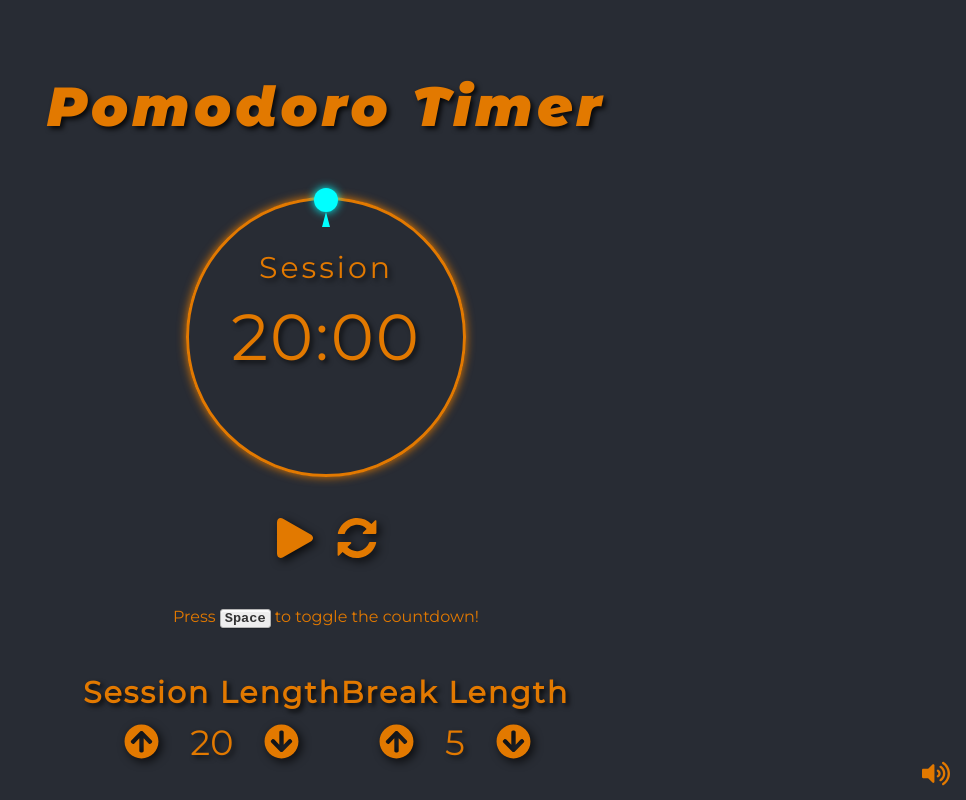
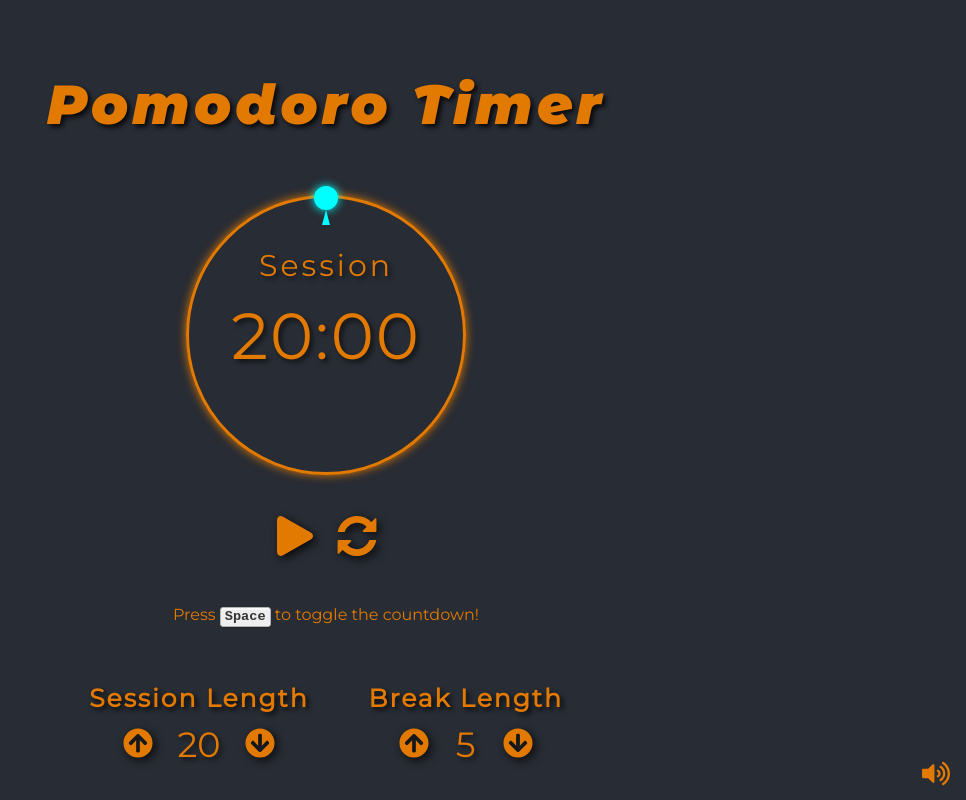
Before and after one commit to ianto3/pomodoro, a React (Create React App) app: page / in a window 1280 px wide. Shown: the whole page, without its empty margins (314-1280 px from the left). Built offline with nearby package versions, Linux system fonts and the light colour scheme.

Commit message:
Modified Readme, added aria-labels and used Autoprefixer

```diff
--- a/src/App.js
+++ b/src/App.js
@@ -17,7 +17,6 @@ function App() {
 
   const reduceSessionLength = () => {
     if (sessionLength > 1) {
-      console.log(sessionLength)
       setSessionLength(prevLength => prevLength - 1);
     }
   }
--- a/src/components/SetTimer.js
+++ b/src/components/SetTimer.js
@@ -3,12 +3,12 @@ import React from 'react'
 const SessionControls = ({ time, incrementFunc, decrementFunc, timerIsRunning }) => {
     return (
         <div className="timer-controls">
-            <button className="increment-button" onClick={incrementFunc} disabled={timerIsRunning}>
-                <img src={process.env.PUBLIC_URL + `/assets/icons/up-arrow.svg`} alt="Increase time" />
+            <button className="increment-button" aria-label="increment value" onClick={incrementFunc} disabled={timerIsRunning}>
+                <img src={process.env.PUBLIC_URL + `/assets/icons/up-arrow.svg`} alt="Up arrow" />
             </button>
             <span className="time-set">{time}</span>
-            <button className="decrement-button" onClick={decrementFunc} disabled={timerIsRunning}>
-                <img src={process.env.PUBLIC_URL + `/assets/icons/down-arrow.svg`} alt="Decrease time" />
+            <button className="decrement-button" aria-label="decrement value" onClick={decrementFunc} disabled={timerIsRunning}>
+                <img src={process.env.PUBLIC_URL + `/assets/icons/down-arrow.svg`} alt="Down arrow" />
             </button>
         </div>
     )
--- a/src/components/Timer.js
+++ b/src/components/Timer.js
@@ -30,7 +30,6 @@ const Timer = ({ sessionLength, breakLength, isTimerRunning }) => {
 
         if (newDegPosition >= 360) {
             timerIndicator.style.transform = `rotate(${totalDeg + 360}deg)`;
-
         } else {
             timerIndicator.style.transform = `rotate(${totalDeg + newDegPosition}deg)`;
         }
@@ -146,17 +145,17 @@ const Timer = ({ sessionLength, breakLength, isTimerRunning }) => {
                     : <span className="time">{pad(minutes)}:{pad(seconds)}</span>}
             </div>
             <div className="timer-btns">
-                <button className="play-btn" onClick={() => setPlay(!play)}>
+                <button className="play-btn" aria-label="toggle play" onClick={() => setPlay(!play)}>
                     <img src={process.env.PUBLIC_URL + `/assets/icons/${play ? "pause" : "play"}.svg`} alt={play ? "pause" : "play"} />
                 </button>
-                <button className="reset-btn" onClick={reset}>
+                <button className="reset-btn" aria-label="reset" onClick={reset}>
                     <img src={process.env.PUBLIC_URL + `/assets/icons/reset.svg`} alt="reset" />
                 </button>
             </div>
             <p className="key-instructions">
                 Press <kbd>Space</kbd> to toggle the countdown!
             </p>
-            <button className="mute-btn" onClick={() => setMute(!mute)}>
+            <button className="mute-btn" aria-label="toggle mute" onClick={() => setMute(!mute)}>
                 <img src={process.env.PUBLIC_URL + `/assets/icons/${mute ? "volume-off" : "volume-on"}.svg`} alt={mute ? "Sound muted" : "Sound on"} />
             </button>
 
--- a/src/index.css
+++ b/src/index.css
@@ -30,7 +30,10 @@ img {
   /* Responsive images by default */
   height: auto;
   max-width: 100%;
+  -webkit-user-select: none;
+      -ms-user-select: none;
           user-select: none;
+  pointer-events: none; /* Prevent dragging */
 }
 
 h1 {
@@ -59,7 +62,7 @@ h3 {
 
 @media only screen and (min-width: 48em) {
   h3{
-    font-size: 3rem;
+    font-size: 2.5rem;
   }
 }
 
@@ -81,9 +84,13 @@ kbd {
 .App {
   height: 100vh;
   width: 100vw;
+  display: -webkit-flex;
   display: flex;
+  -webkit-flex-direction: column;
           flex-direction: column;
+  -webkit-justify-content: center;
           justify-content: center;
+  -webkit-align-items: center;
           align-items: center;
 }
 
@@ -95,20 +102,25 @@ kbd {
   .container{
     max-width: 120rem;
     margin: 0 auto;
-    /* padding: 5rem; */
   }
 }
 
 .timer{
+  display: -webkit-flex;
   display: flex;
+  -webkit-flex-direction: column;
           flex-direction: column;
+  -webkit-align-items: center;
           align-items: center;
 }
 
 .time-display{
   position: relative;
+  display: -webkit-flex;
   display: flex;
+  -webkit-align-items: center;
           align-items: center;
+  -webkit-justify-content: center;
           justify-content: center;
   border-radius: 50%;
   min-height: 20rem;
@@ -157,6 +169,7 @@ kbd {
   }
 }
 
+/* Used for displaying from 10 seconds to 0 */
 .time.final-countdown {
   padding: 0.4rem;
   font-size: 10rem;
@@ -167,13 +180,32 @@ kbd {
   position: absolute;
   height: 100%;
   width: 100%;
+  -moz-transform: rotate(0deg);
+  -webkit-transform: rotate(0deg);
           transform: rotate(0deg);
   transition: all 1s linear;
+  /* Firefox needs to use less than a second to avoid janky animation */
+          -moz-transition: all 965ms linear;
   border-radius: 50%;
 }
 
 .time-indicator.active{
+  -webkit-animation: orange-pulse 1s infinite;
           animation: orange-pulse 1s infinite;
+}
+
+@-webkit-keyframes orange-pulse {
+  0% {
+    box-shadow: 0 0 0 0 rgba(var(--orangergb), 0.7);
+  }
+
+  70% {
+    box-shadow: 0 0 0 30px rgba(var(--orangergb), 0);
+  }
+
+  100% {
+    box-shadow: 0 0 0 0 rgba(var(--orangergb), 0);
+  }
 }
 
 @keyframes orange-pulse {
@@ -214,7 +246,8 @@ kbd {
 .timer-btns button {
   background-color: transparent;
   border: none;
-  transition: all 0.3s ease-in-out;
+  transition: all 0.1s ease-in-out;
+  -webkit-filter: drop-shadow(3px 3px 5px rgba(0, 0, 0, 0.8));
           filter: drop-shadow(3px 3px 5px rgba(0, 0, 0, 0.8));
 }
 
@@ -233,15 +266,20 @@ kbd {
 }
 
 .timer-btns button:hover{
+  -webkit-transform: scale(1.05);
           transform: scale(1.05);
+  -webkit-filter: drop-shadow(5px 5px 5px rgba(0, 0, 0, 0.8));
           filter: drop-shadow(5px 5px 5px rgba(0, 0, 0, 0.8));
 }
 
 .timer-btns button:active{
+  -webkit-transform: scale(0.95);
           transform: scale(0.95);
+  -webkit-filter: drop-shadow(1px 1px 5px rgba(0, 0, 0, 0.8));
           filter: drop-shadow(1px 1px 5px rgba(0, 0, 0, 0.8));
 }
 
+/* Use space to toggle play message */
 .key-instructions{
   margin-top: 4.5rem;
   display: none;
@@ -264,41 +302,55 @@ kbd {
 }
 
 .settings-controllers{
+  display: -webkit-flex;
   display: flex;
+  -webkit-flex-direction: column;
           flex-direction: column;
+  -webkit-justify-content: center;
           justify-content: center;
+  -webkit-align-items: center;
           align-items: center;
 }
 
 .settings-group{
+  display: -webkit-flex;
   display: flex;
+  -webkit-flex-direction: column;
           flex-direction: column;
+  -webkit-justify-content: center;
           justify-content: center;
+  -webkit-align-items: center;
           align-items: center;
+  margin: 1.5rem 3rem 0;
 }
 
 @media only screen and (min-width: 36em) {
   .settings-controllers{
+    -webkit-flex-direction: row;
             flex-direction: row;
+    -webkit-justify-content: space-evenly;
             justify-content: space-evenly;
   }
 }
 
 .timer-controls {
+  display: -webkit-flex;
   display: flex;
+  -webkit-align-items: center;
           align-items: center;
+  -webkit-justify-content: center;
           justify-content: center;
+  width: 75%;
 }
 
 .timer-controls span{
-  margin: auto 1.5rem;
+  margin: auto;
   font-size: 3rem;
   text-shadow: 3px 3px 5px rgba(0, 0, 0, 0.6);
 }
 
 @media only screen and (min-width: 48em) {
   .timer-controls span{
-    margin: auto 2.5rem;
     font-size: 3.5rem;
   }
 }
@@ -306,6 +358,7 @@ kbd {
 .timer-controls button {
   background-color: transparent;
   border: none;
+  -webkit-filter: drop-shadow(3px 3px 5px rgba(0, 0, 0, 0.8));
           filter: drop-shadow(3px 3px 5px rgba(0, 0, 0, 0.8));
   transition: all 0.1s ease-in-out;
 }
@@ -314,19 +367,17 @@ kbd {
   width: 3rem;
 }
 
-@media only screen and (min-width: 48em) {
-  .timer-controls button img{
-    width: 3.5rem;
-  }
-}
-
 .timer-controls button:hover{
+  -webkit-transform: scale(1.05);
           transform: scale(1.05);
+  -webkit-filter: drop-shadow(5px 5px 5px rgba(0, 0, 0, 0.8));
           filter: drop-shadow(5px 5px 5px rgba(0, 0, 0, 0.8));
 }
 
 .timer-controls button:active{
+  -webkit-transform: scale(0.95);
           transform: scale(0.95);
+  -webkit-filter: drop-shadow(1px 1px 5px rgba(0, 0, 0, 0.8));
           filter: drop-shadow(1px 1px 5px rgba(0, 0, 0, 0.8));
 }
 
```
Also changed, not shown: 2 other files (tests, documents, lock files or other folders). Lines whose indentation alone changed are shown as unchanged.
